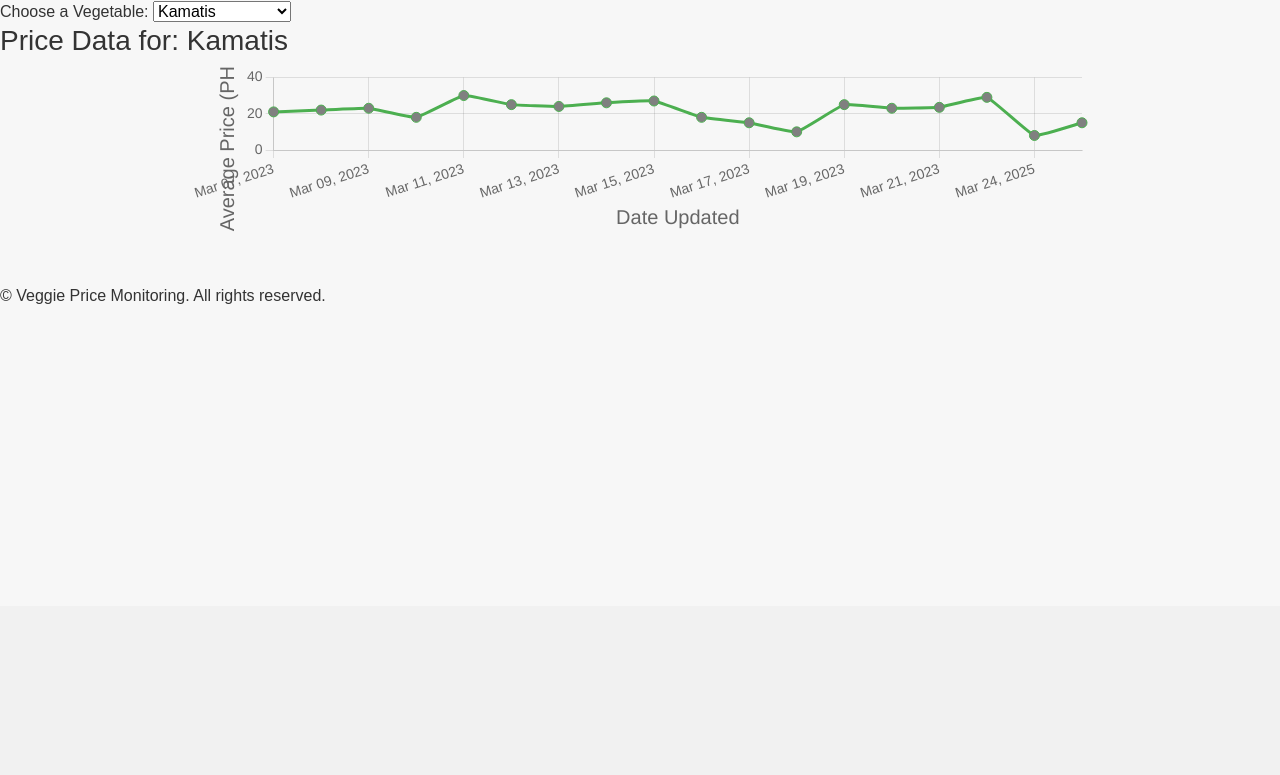
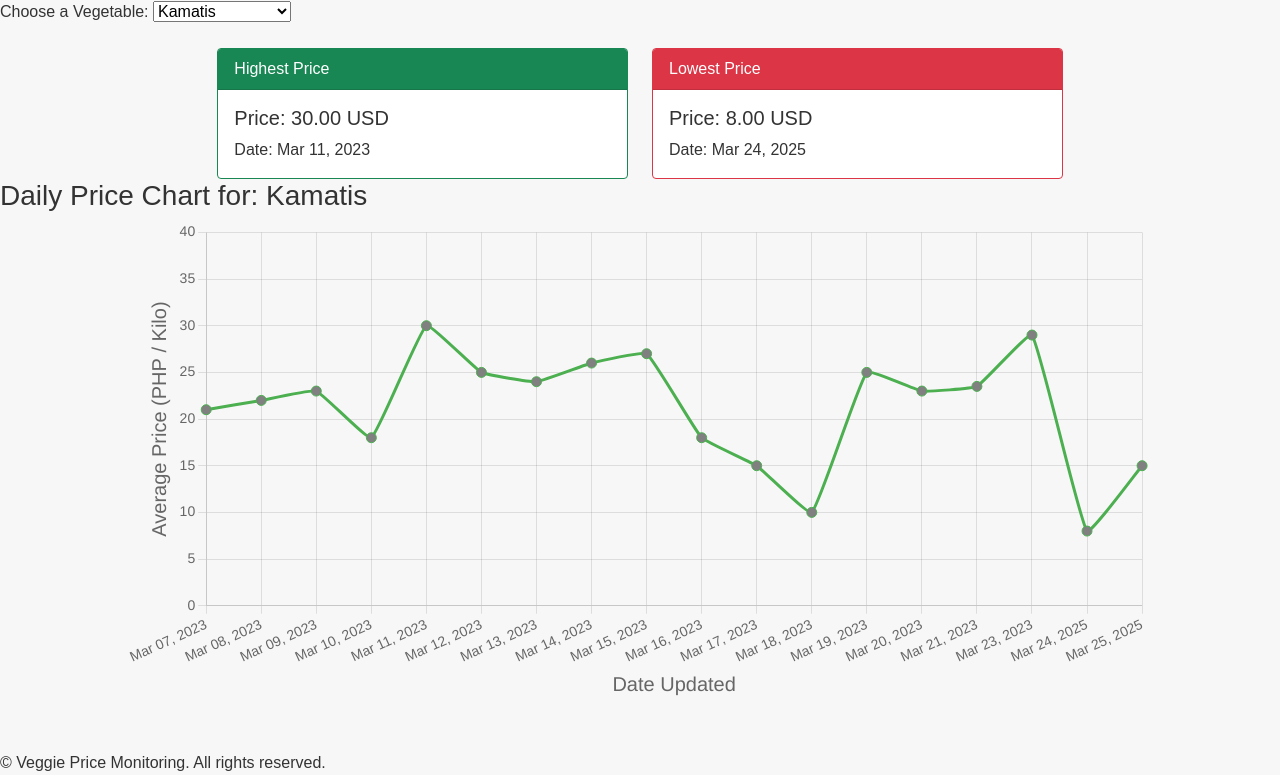
Before and after one commit to sally-orig/project, a Django app: page /vegetable/price-chart/ in a window 1280 px wide. Shown: the part 194-969 px from the top of the page. Before the commit the page ends 498 px from the top, so only its background shows below. Run offline with Django 5.2, Linux system fonts and the light colour scheme; data comes from the database, SQL or seed files in the repository.

Commit message:
add kpi in the price chart and modify readme

```diff
--- a/VegiePriceMonitoring/PriceMonitor/static/styles.css
+++ b/VegiePriceMonitoring/PriceMonitor/static/styles.css
@@ -363,6 +363,6 @@
 }
 
 h3 {
-  margin-top: 10px;
+  margin-top: 40px;
   text-align: center;
 }
--- a/VegiePriceMonitoring/PriceMonitor/templates/pricelist.html
+++ b/VegiePriceMonitoring/PriceMonitor/templates/pricelist.html
@@ -6,10 +6,10 @@
 {% block navigation %}
   <nav>
     <a href="/" class="active">Home</a>
+    <a href="/vegetable/price-chart">Price Chart</a>
     {% if  is_admin %}
       <a href="/vegetable/actions-log">Actions Log</a>
     {% endif %}
-    <a href="/vegetable/price-chart">Price Chart</a>
   </nav>
 {% endblock navigation %}
 
--- a/VegiePriceMonitoring/PriceMonitor/templates/vegetableactionslog.html
+++ b/VegiePriceMonitoring/PriceMonitor/templates/vegetableactionslog.html
@@ -6,8 +6,9 @@
 {% block navigation %}
   <nav>
       <a href="/">Home</a>
+      <a href="/vegetable/price-chart">Price Chart</a>
       <a href="/vegetable/actions-log" class="active">Actions Log</a>
-      <a href="/vegetable/price-chart">Price Chart</a>
+
   </nav>
 {% endblock navigation %}
 
--- a/VegiePriceMonitoring/PriceMonitor/templates/vegpricechart.html
+++ b/VegiePriceMonitoring/PriceMonitor/templates/vegpricechart.html
@@ -5,10 +5,10 @@
 {% block navigation %}
   <nav>
     <a href="/">Home</a>
+    <a href="/vegetable/price-chart" class="active">Price Chart</a>
     {% if  is_admin %}
       <a href="/vegetable/actions-log">Actions Log</a>
     {% endif %}
-    <a href="/vegetable/price-chart" class="active">Price Chart</a>
   </nav>
 {% endblock navigation %}
 
@@ -26,9 +26,64 @@
         </div>
     </form>
 
-    <h3>Price Data for: {{ selected_vegetable }}</h3>
+    <div class="row justify-content-center mt-4">
+        <!-- Highest Price Card -->
+        {% if highest_price_data %}
+          <div class="col-md-4">
+            <div class="card border-success">
+              <div class="card-header text-white bg-success">
+                Highest Price
+              </div>
+              <div class="card-body">
+                <h5 class="card-title">Price: {{ highest_price_data.average_price|floatformat:2 }} USD</h5>
+                <p class="card-text">Date: {{ highest_price_data.date|date:"M d, Y" }}</p>
+              </div>
+            </div>
+          </div>
+        {% else %}
+          <div class="col-md-4">
+            <div class="card border-danger">
+              <div class="card-header text-white bg-danger">
+                Highest Price
+              </div>
+              <div class="card-body">
+                <p class="card-text">No price data available for the highest price.</p>
+              </div>
+            </div>
+          </div>
+        {% endif %}
 
-    <div class="chart_container" style="width:70%;height:50%;margin: auto auto 50px;">
+        <!-- Lowest Price Card -->
+        {% if lowest_price_data %}
+          <div class="col-md-4">
+            <div class="card border-danger">
+              <div class="card-header text-white bg-danger">
+                Lowest Price
+              </div>
+              <div class="card-body">
+                <h5 class="card-title">Price: {{ lowest_price_data.average_price|floatformat:2 }} USD</h5>
+                <p class="card-text">Date: {{ lowest_price_data.date|date:"M d, Y" }}</p>
+              </div>
+            </div>
+          </div>
+        {% else %}
+          <div class="col-md-4">
+            <div class="card border-danger">
+              <div class="card-header text-white bg-danger">
+                Lowest Price
+              </div>
+              <div class="card-body">
+                <p class="card-text">No price data available for the lowest price.</p>
+              </div>
+            </div>
+          </div>
+        {% endif %}
+      </div>
+    </div>
+
+    <h3>Daily Price Chart for: {{ selected_vegetable }}</h3>
+
+    <div class="chart_container" style="width:80%;height:60%;margin: auto auto 50px;">
         <canvas id="priceChart"></canvas>
     </div>
     <script>
--- a/VegiePriceMonitoring/PriceMonitor/views.py
+++ b/VegiePriceMonitoring/PriceMonitor/views.py
@@ -128,6 +128,9 @@ def veg_price_chart(request):
         .annotate(average_price=Avg('price'))
         .order_by('date')
     )
+    highest_price = price_updates.order_by('-average_price').first()
+    lowest_price = price_updates.order_by('average_price').first()
+
     for update in price_updates:
         dates.append(update['date'].strftime('%b %d, %Y'))
         prices.append(float(update['average_price']))
@@ -147,6 +150,7 @@ def veg_price_chart(request):
             'pointRadius': 5,
             'pointBackgroundColor': 'gray'
         })
+
     is_admin = request.user.groups.filter(name='admin').exists()
     context = {
         'chart_data': chart_data,
@@ -154,6 +158,8 @@ def veg_price_chart(request):
         'dynamic_y_max': max_price + 10,
         'vegetables': vegetables,
         'selected_vegetable': selected_vegetable,
+        'highest_price_data': highest_price,
+        'lowest_price_data': lowest_price
     }
 
     return render(request, 'vegpricechart.html', context)
```
Also changed, not shown: README.md.
